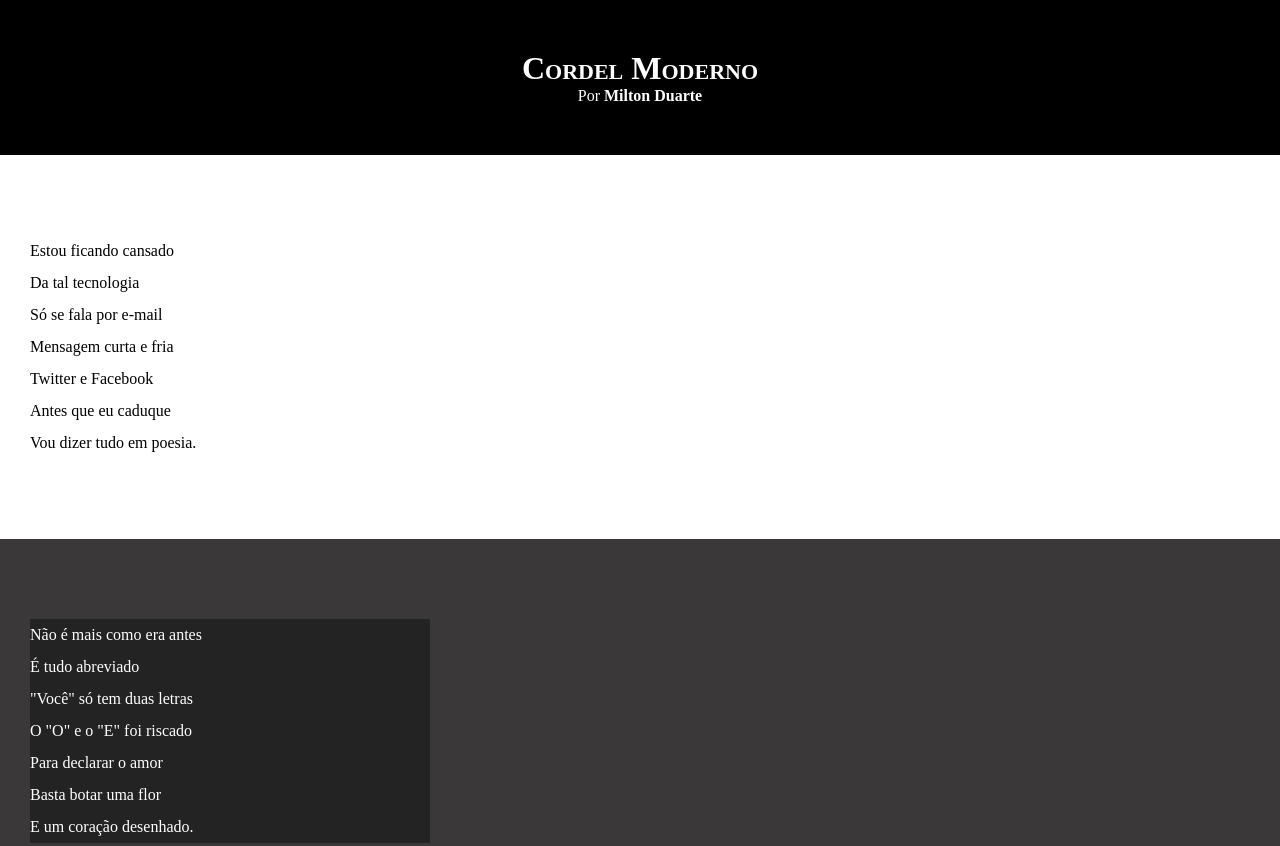
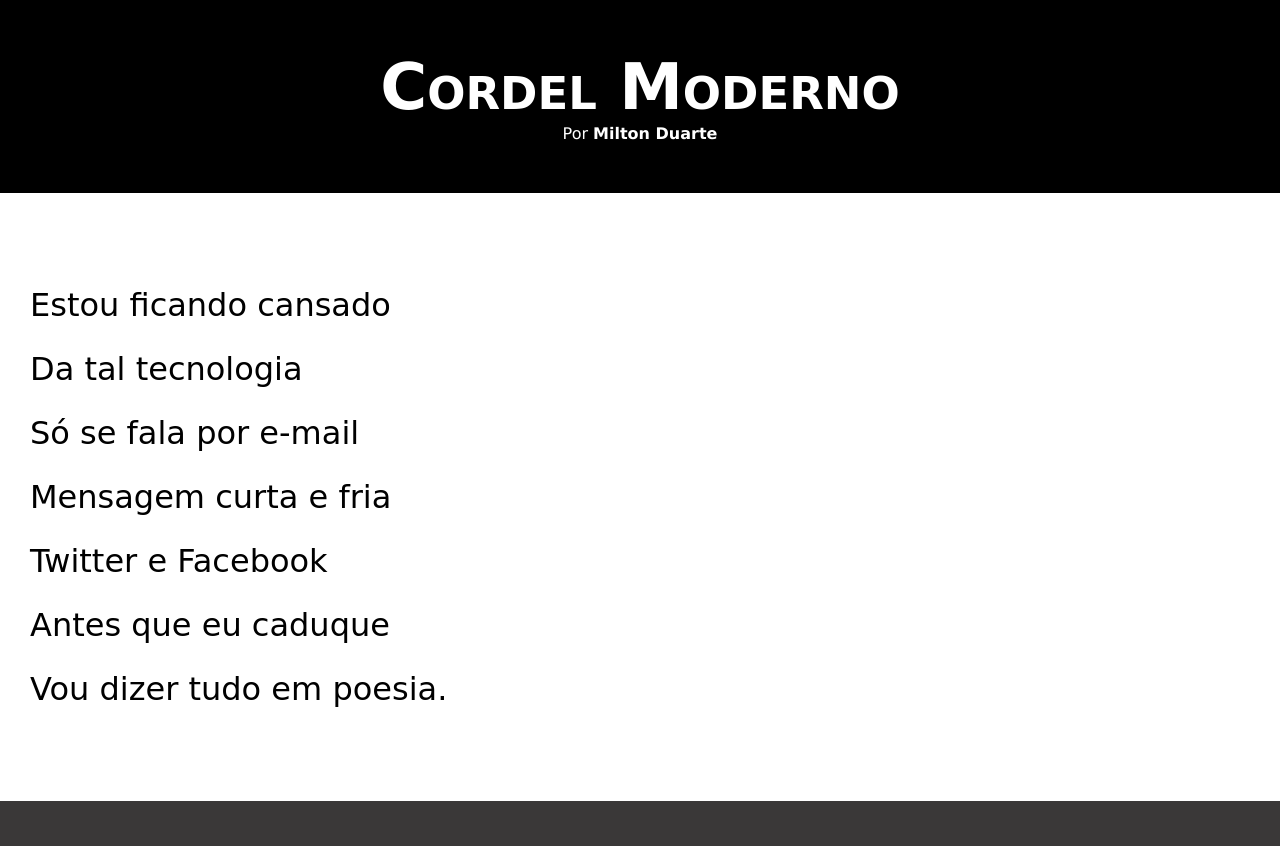
Before and after one commit to Guilfreitas/Projeto-Cordel, a plain HTML site: page index.html in a window 1280 px wide. Shown: the top 846 px of the page. Drawn offline with Linux system fonts and the light colour scheme.

Commit message:
Update style.css

```diff
--- a/estilo/style.css
+++ b/estilo/style.css
@@ -1,22 +1,40 @@
  * {
      margin: 0%;
      padding: 0%;
+     font-size: 1em
+ }
+
+ @import url('https://fonts.googleapis.com/css2?family=Passion+One&display=swap');
+
+ @import url('https://fonts.googleapis.com/css2?family=Sriracha&display=swap');
+
+
+ :root {
+     --fonte1: Verdana, Geneva, Tahoma, sans-serif;
+     --fonte2: 'Passion One', cursive;
+     --fonte3: 'Sriracha', cursive;
  }
 
  html, body {
      background-color: darkgray;
      min-width: 100vh;
+     font-family: var(--fonte1);
+
  }
 
  header {
      background-color: black;
      color: white;
      text-align: center;
+
  }
 
  header > h1 {
      padding-top: 50px;
      font-variant: small-caps;
+     font-family: var(--fonte2);
+     font-size: 4em;
+
 
  }
 
@@ -38,6 +56,8 @@
      padding-bottom: 10vh;
      padding-left: 30px;
      line-height: 2em;
+     font-family: var(--fonte3);
+     font-size: 2em;
  }
 
  section.normal {
@@ -53,7 +73,8 @@
 
  section.imagem > p {
      background-color: rgba(0, 0, 0, 0.377);
-     width: 400px;
+    display: inline-block;
+    padding: 5px;
  }
 
  footer {
```
